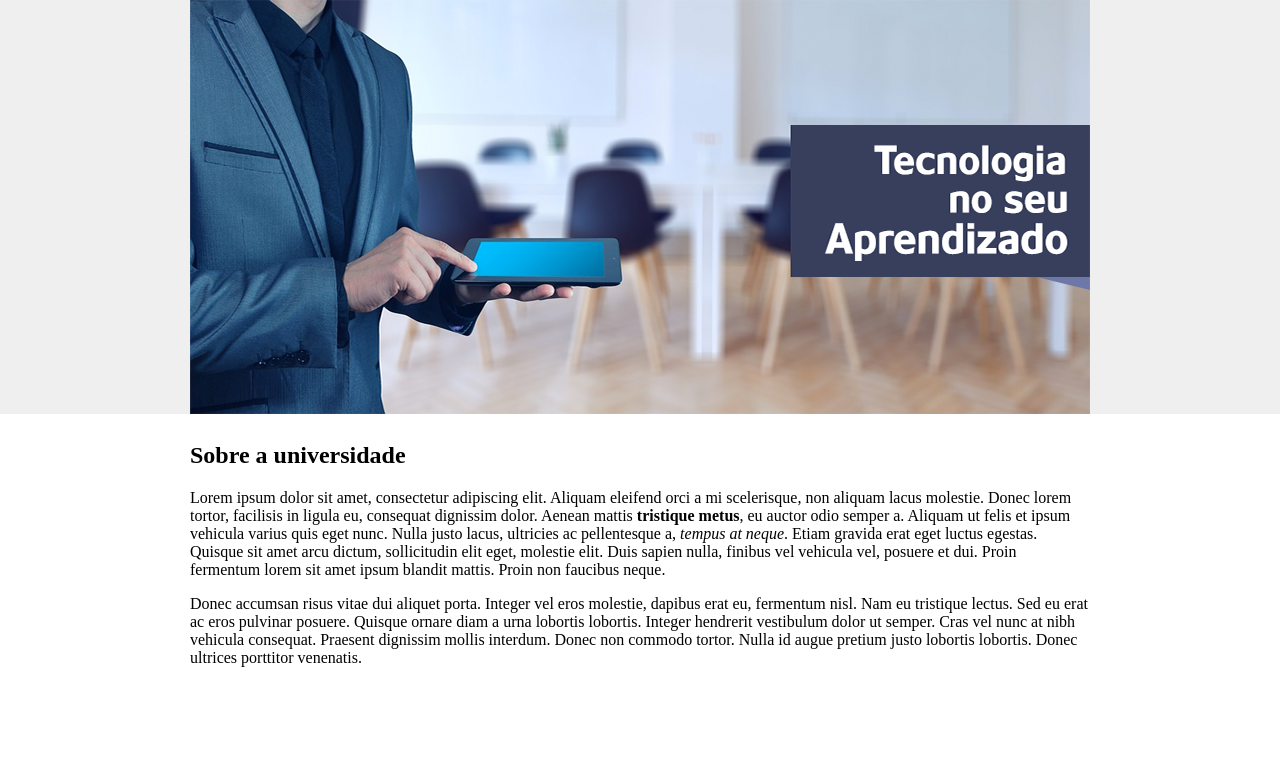
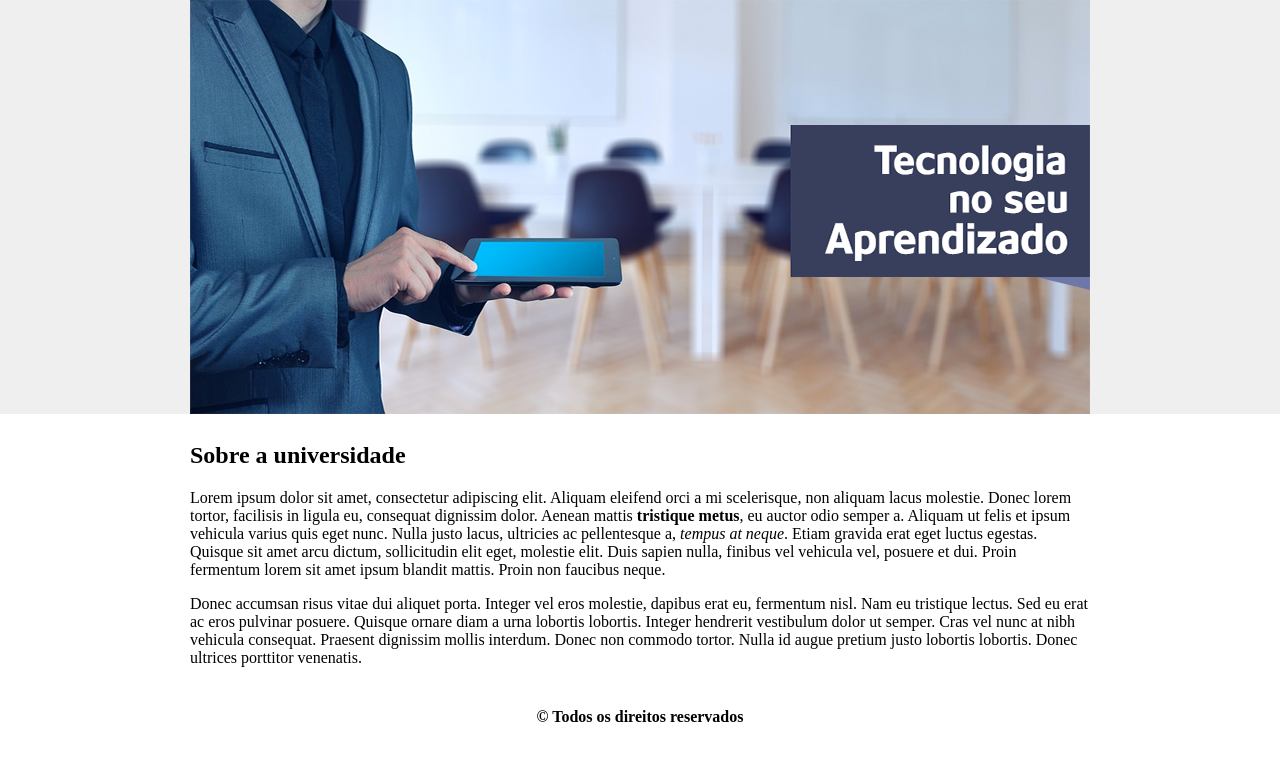
Before and after one commit to rafaelsousadevbr/projeto-unes, a plain HTML site: page index.html in a window 1280 px wide. Shown: the part 104-862 px from the top of the page. Before the commit the page ends 800 px from the top, so only its background shows below. Drawn offline with Linux system fonts and the light colour scheme.

Commit message:
finalizado o rodapé da página

```diff
--- a/index.html
+++ b/index.html
@@ -53,6 +53,11 @@
                     Donec ultrices porttitor venenatis.
                 </p>
             </td>
+        </tr>
+
+        <tr>
+            <td align="center" colspan="2">
+                <h4>&#169; Todos os direitos reservados</h4>
             </td>
         </tr>
     </table>
```
